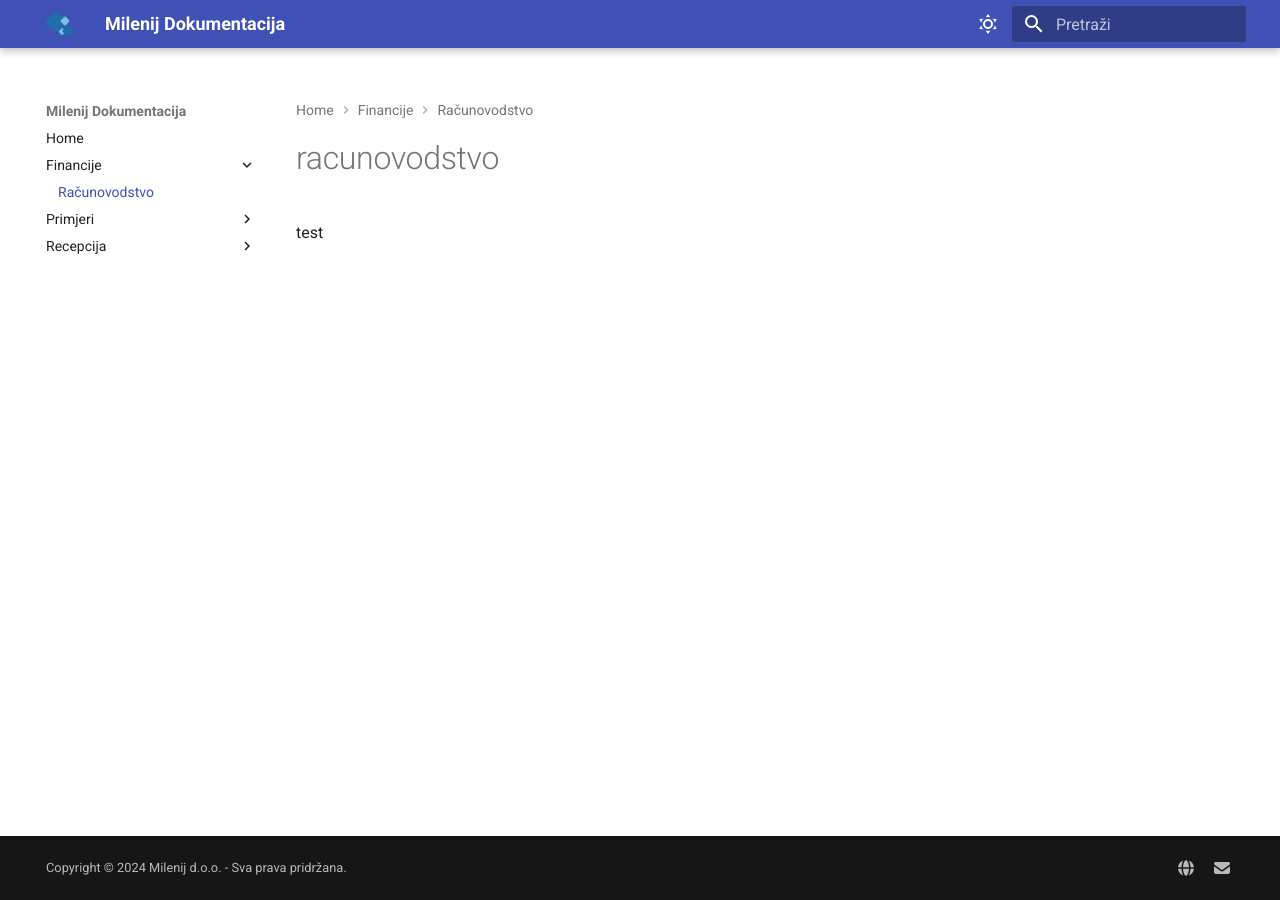
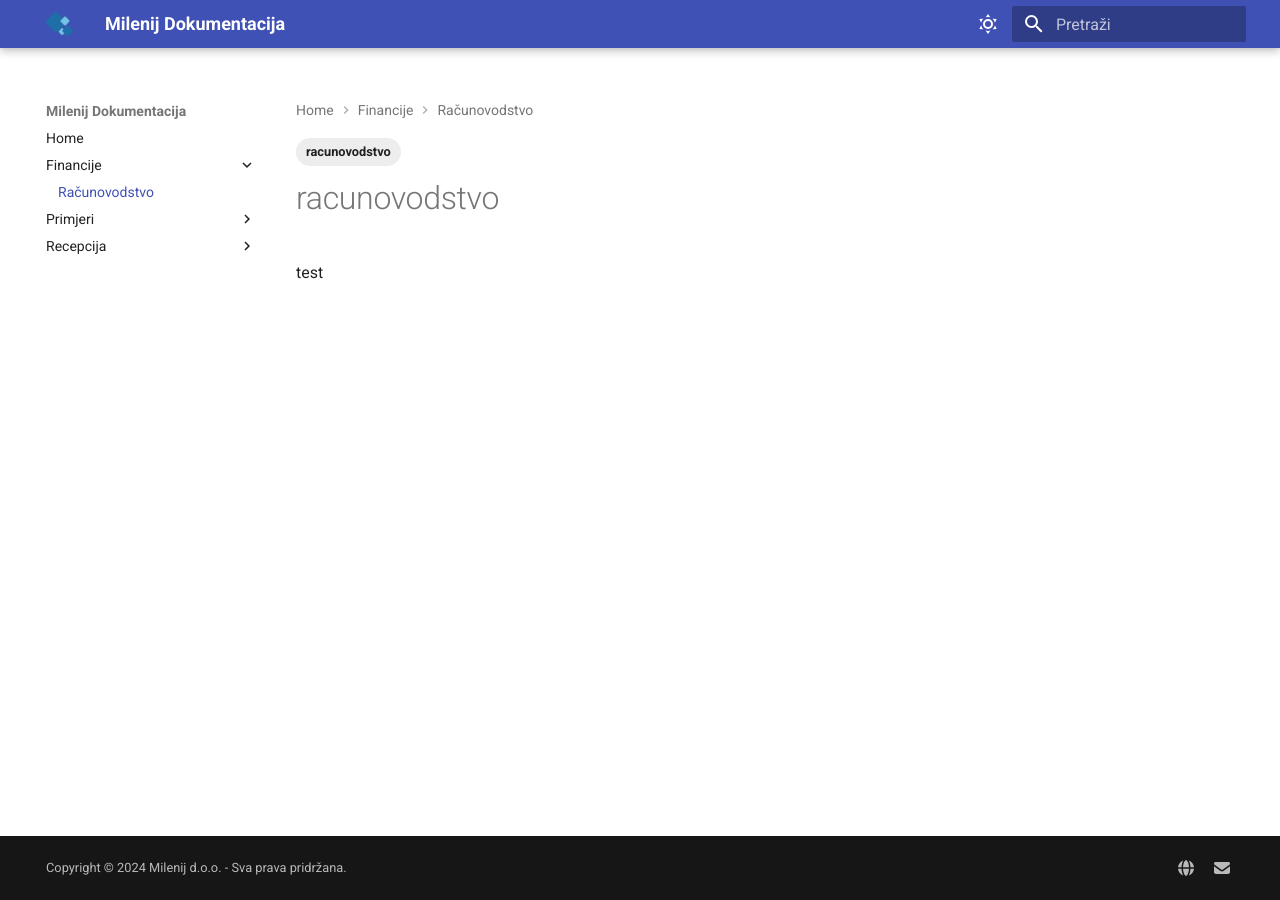
Before and after one commit to Milenij/milenij-upute, an MkDocs documentation site: the page built from docs/financije/računovodstvo/index.md, in a window 1280 px wide. Built offline with MkDocs 1.6.1 and Material for MkDocs 9.7.7, drawn with Linux system fonts in a browser that asks for light colours.

Commit message:
Update 💰 Financije “računovodstvo/index”

```diff
--- a/docs/financije/računovodstvo/index.md
+++ b/docs/financije/računovodstvo/index.md
@@ -1,4 +1,10 @@
 ---
 title: racunovodstvo
+tags:
+  - racunovodstvo
+keywords:
+  - test
+  - racuni
+  - "123"
 ---
 test
```
